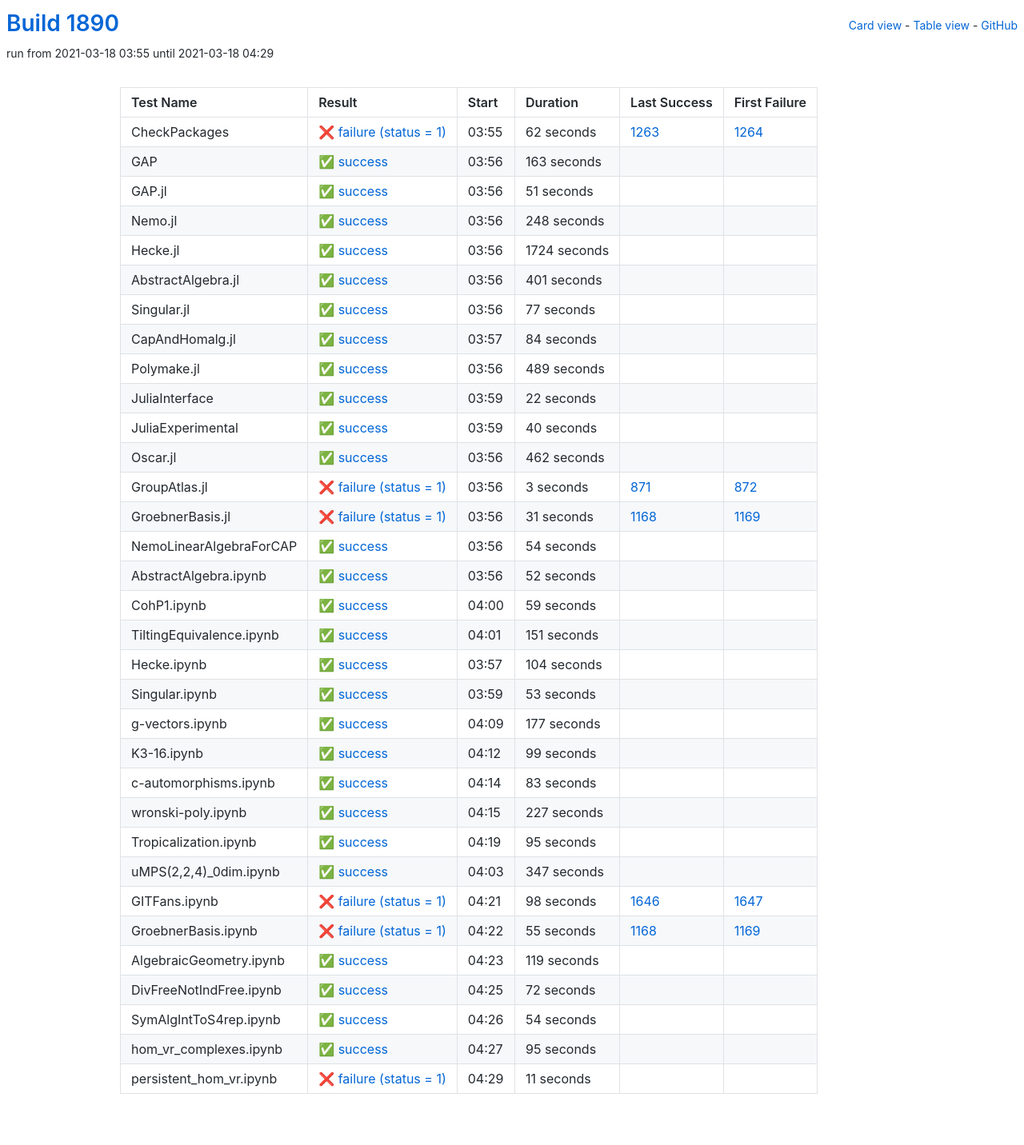
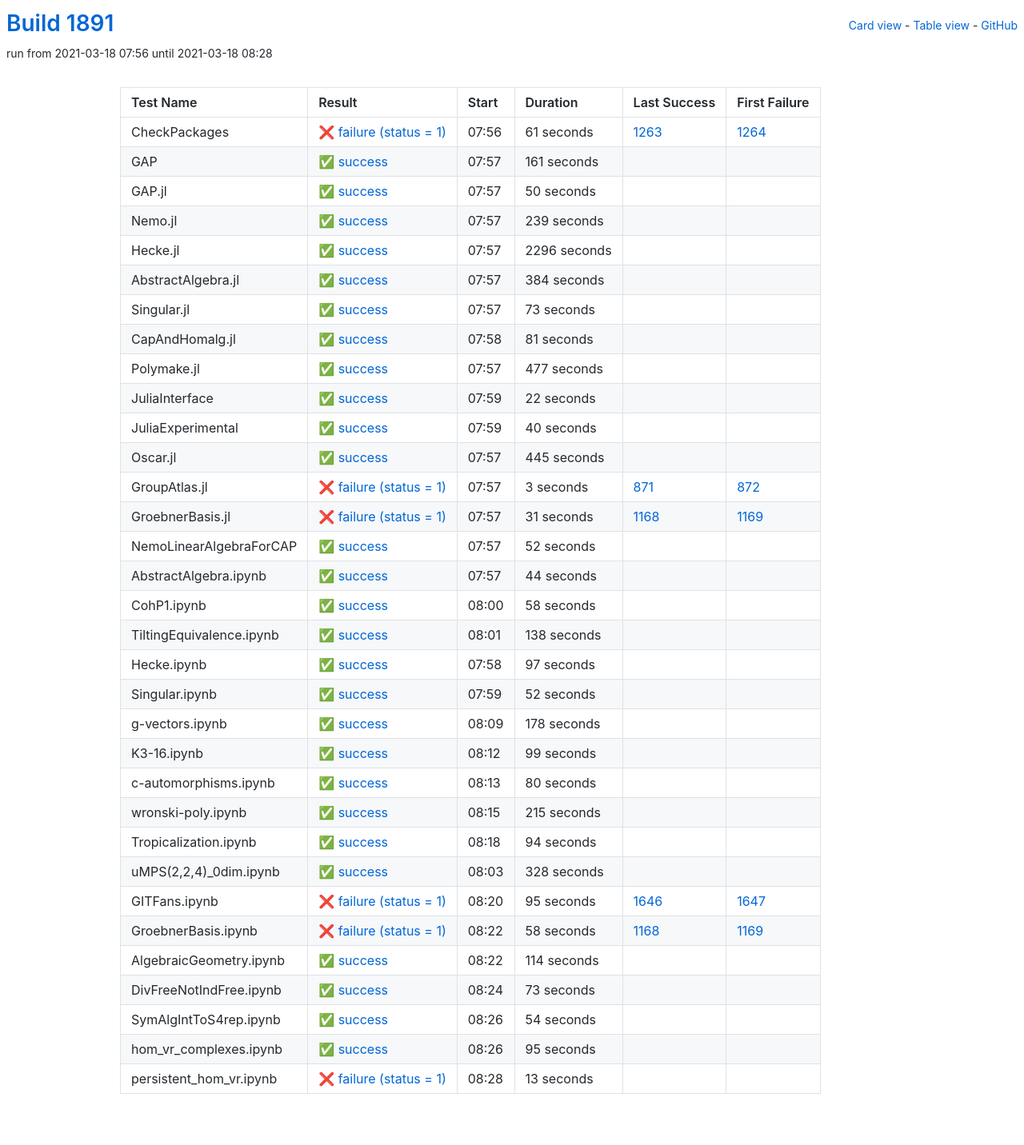
Before and after one commit to oscar-system/oscar-ci-status-stable, a Jekyll site: the page built from table.html, in a window 1280 px wide. Shown: the whole page at 80% size. Built offline with Jekyll 4.4.1, drawn with Linux system fonts in a browser that asks for light colours.

Commit message:
Build #1891

```diff
--- a/_data/ci.yml
+++ b/_data/ci.yml
@@ -1,6 +1,6 @@
 ---
-build: 1890
-build_url: https://oscarci.mathematik.uni-kl.de/job/oscar-stable/1890/
+build: 1891
+build_url: https://oscarci.mathematik.uni-kl.de/job/oscar-stable/1891/
 job: oscar-stable
 organization: oscar-system
 repo: oscar-ci-status-stable
@@ -8,116 +8,116 @@ repourl: https://github.com/oscar-system/oscar-ci-status-stable
 tests:
 - name: CheckPackages
   id: checkpackages
-  log: https://oscarci.mathematik.uni-kl.de/job/oscar-stable/1890/artifact/logs/build-1890/CheckPackages.log
-  start: 2021-03-18 03:55
+  log: https://oscarci.mathematik.uni-kl.de/job/oscar-stable/1891/artifact/logs/build-1891/CheckPackages.log
+  start: 2021-03-18 07:56
   success: false
   exitcode: 1
   status: failure
-  duration: 62
+  duration: 61
   last_success: 1263
   last_success_url: https://oscarci.mathematik.uni-kl.de/job/oscar-stable/1263/
   first_failure: 1264
   first_failure_url: https://oscarci.mathematik.uni-kl.de/job/oscar-stable/1264/
 - name: GAP
   id: gap
-  log: https://oscarci.mathematik.uni-kl.de/job/oscar-stable/1890/artifact/logs/build-1890/GAP.log
-  start: 2021-03-18 03:56
+  log: https://oscarci.mathematik.uni-kl.de/job/oscar-stable/1891/artifact/logs/build-1891/GAP.log
+  start: 2021-03-18 07:57
   success: true
   exitcode: 0
   status: success
-  duration: 163
+  duration: 161
   last_success: false
   last_success_url:
   first_failure: false
   first_failure_url:
 - name: GAP.jl
   id: gap-jl
-  log: https://oscarci.mathematik.uni-kl.de/job/oscar-stable/1890/artifact/logs/build-1890/GAP.jl.log
-  start: 2021-03-18 03:56
+  log: https://oscarci.mathematik.uni-kl.de/job/oscar-stable/1891/artifact/logs/build-1891/GAP.jl.log
+  start: 2021-03-18 07:57
   success: true
   exitcode: 0
   status: success
-  duration: 51
+  duration: 50
   last_success: false
   last_success_url:
   first_failure: false
   first_failure_url:
 - name: Nemo.jl
   id: nemo-jl
-  log: https://oscarci.mathematik.uni-kl.de/job/oscar-stable/1890/artifact/logs/build-1890/Nemo.jl.log
-  start: 2021-03-18 03:56
+  log: https://oscarci.mathematik.uni-kl.de/job/oscar-stable/1891/artifact/logs/build-1891/Nemo.jl.log
+  start: 2021-03-18 07:57
   success: true
   exitcode: 0
   status: success
-  duration: 248
+  duration: 239
   last_success: false
   last_success_url:
   first_failure: false
   first_failure_url:
 - name: Hecke.jl
   id: hecke-jl
-  log: https://oscarci.mathematik.uni-kl.de/job/oscar-stable/1890/artifact/logs/build-1890/Hecke.jl.log
-  start: 2021-03-18 03:56
+  log: https://oscarci.mathematik.uni-kl.de/job/oscar-stable/1891/artifact/logs/build-1891/Hecke.jl.log
+  start: 2021-03-18 07:57
   success: true
   exitcode: 0
   status: success
-  duration: 1724
+  duration: 2296
   last_success: false
   last_success_url:
   first_failure: false
   first_failure_url:
 - name: AbstractAlgebra.jl
   id: abstractalgebra-jl
-  log: https://oscarci.mathematik.uni-kl.de/job/oscar-stable/1890/artifact/logs/build-1890/AbstractAlgebra.jl.log
-  start: 2021-03-18 03:56
+  log: https://oscarci.mathematik.uni-kl.de/job/oscar-stable/1891/artifact/logs/build-1891/AbstractAlgebra.jl.log
+  start: 2021-03-18 07:57
   success: true
   exitcode: 0
   status: success
-  duration: 401
+  duration: 384
   last_success: false
   last_success_url:
   first_failure: false
   first_failure_url:
 - name: Singular.jl
   id: singular-jl
-  log: https://oscarci.mathematik.uni-kl.de/job/oscar-stable/1890/artifact/logs/build-1890/Singular.jl.log
-  start: 2021-03-18 03:56
+  log: https://oscarci.mathematik.uni-kl.de/job/oscar-stable/1891/artifact/logs/build-1891/Singular.jl.log
+  start: 2021-03-18 07:57
   success: true
   exitcode: 0
   status: success
-  duration: 77
+  duration: 73
   last_success: false
   last_success_url:
   first_failure: false
   first_failure_url:
 - name: CapAndHomalg.jl
   id: capandhomalg-jl
-  log: https://oscarci.mathematik.uni-kl.de/job/oscar-stable/1890/artifact/logs/build-1890/CapAndHomalg.jl.log
-  start: 2021-03-18 03:57
+  log: https://oscarci.mathematik.uni-kl.de/job/oscar-stable/1891/artifact/logs/build-1891/CapAndHomalg.jl.log
+  start: 2021-03-18 07:58
   success: true
   exitcode: 0
   status: success
-  duration: 84
+  duration: 81
   last_success: false
   last_success_url:
   first_failure: false
   first_failure_url:
 - name: Polymake.jl
   id: polymake-jl
-  log: https://oscarci.mathematik.uni-kl.de/job/oscar-stable/1890/artifact/logs/build-1890/Polymake.jl.log
-  start: 2021-03-18 03:56
+  log: https://oscarci.mathematik.uni-kl.de/job/oscar-stable/1891/artifact/logs/build-1891/Polymake.jl.log
+  start: 2021-03-18 07:57
   success: true
   exitcode: 0
   status: success
-  duration: 489
+  duration: 477
   last_success: false
   last_success_url:
   first_failure: false
   first_failure_url:
 - name: JuliaInterface
   id: juliainterface
-  log: https://oscarci.mathematik.uni-kl.de/job/oscar-stable/1890/artifact/logs/build-1890/JuliaInterface.log
-  start: 2021-03-18 03:59
+  log: https://oscarci.mathematik.uni-kl.de/job/oscar-stable/1891/artifact/logs/build-1891/JuliaInterface.log
+  start: 2021-03-18 07:59
   success: true
   exitcode: 0
   status: success
@@ -128,8 +128,8 @@ tests:
   first_failure_url:
 - name: JuliaExperimental
   id: juliaexperimental
-  log: https://oscarci.mathematik.uni-kl.de/job/oscar-stable/1890/artifact/logs/build-1890/JuliaExperimental.log
-  start: 2021-03-18 03:59
+  log: https://oscarci.mathematik.uni-kl.de/job/oscar-stable/1891/artifact/logs/build-1891/JuliaExperimental.log
+  start: 2021-03-18 07:59
   success: true
   exitcode: 0
   status: success
@@ -140,20 +140,20 @@ tests:
   first_failure_url:
 - name: Oscar.jl
   id: oscar-jl
-  log: https://oscarci.mathematik.uni-kl.de/job/oscar-stable/1890/artifact/logs/build-1890/Oscar.jl.log
-  start: 2021-03-18 03:56
+  log: https://oscarci.mathematik.uni-kl.de/job/oscar-stable/1891/artifact/logs/build-1891/Oscar.jl.log
+  start: 2021-03-18 07:57
   success: true
   exitcode: 0
   status: success
-  duration: 462
+  duration: 445
   last_success: false
   last_success_url:
   first_failure: false
   first_failure_url:
 - name: GroupAtlas.jl
   id: groupatlas-jl
-  log: https://oscarci.mathematik.uni-kl.de/job/oscar-stable/1890/artifact/logs/build-1890/GroupAtlas.jl.log
-  start: 2021-03-18 03:56
+  log: https://oscarci.mathematik.uni-kl.de/job/oscar-stable/1891/artifact/logs/build-1891/GroupAtlas.jl.log
+  start: 2021-03-18 07:57
   success: false
   exitcode: 1
   status: failure
@@ -164,8 +164,8 @@ tests:
   first_failure_url: https://oscarci.mathematik.uni-kl.de/job/oscar-stable/872/
 - name: GroebnerBasis.jl
   id: groebnerbasis-jl
-  log: https://oscarci.mathematik.uni-kl.de/job/oscar-stable/1890/artifact/logs/build-1890/GroebnerBasis.jl.log
-  start: 2021-03-18 03:56
+  log: https://oscarci.mathematik.uni-kl.de/job/oscar-stable/1891/artifact/logs/build-1891/GroebnerBasis.jl.log
+  start: 2021-03-18 07:57
   success: false
   exitcode: 1
   status: failure
@@ -176,20 +176,8 @@ tests:
   first_failure_url: https://oscarci.mathematik.uni-kl.de/job/oscar-stable/1169/
 - name: NemoLinearAlgebraForCAP
   id: nemolinearalgebraforcap
-  log: https://oscarci.mathematik.uni-kl.de/job/oscar-stable/1890/artifact/logs/build-1890/NemoLinearAlgebraForCAP.log
-  start: 2021-03-18 03:56
-  success: true
-  exitcode: 0
-  status: success
-  duration: 54
-  last_success: false
-  last_success_url:
-  first_failure: false
-  first_failure_url:
-- name: AbstractAlgebra.ipynb
-  id: abstractalgebra-ipynb
-  log: https://oscarci.mathematik.uni-kl.de/job/oscar-stable/1890/artifact/logs/build-1890/AbstractAlgebra.ipynb.log
-  start: 2021-03-18 03:56
+  log: https://oscarci.mathematik.uni-kl.de/job/oscar-stable/1891/artifact/logs/build-1891/NemoLinearAlgebraForCAP.log
+  start: 2021-03-18 07:57
   success: true
   exitcode: 0
   status: success
@@ -198,70 +186,82 @@ tests:
   last_success_url:
   first_failure: false
   first_failure_url:
-- name: CohP1.ipynb
-  id: cohp1-ipynb
-  log: https://oscarci.mathematik.uni-kl.de/job/oscar-stable/1890/artifact/logs/build-1890/CohP1.ipynb.log
-  start: 2021-03-18 04:00
+- name: AbstractAlgebra.ipynb
+  id: abstractalgebra-ipynb
+  log: https://oscarci.mathematik.uni-kl.de/job/oscar-stable/1891/artifact/logs/build-1891/AbstractAlgebra.ipynb.log
+  start: 2021-03-18 07:57
   success: true
   exitcode: 0
   status: success
-  duration: 59
+  duration: 44
+  last_success: false
+  last_success_url:
+  first_failure: false
+  first_failure_url:
+- name: CohP1.ipynb
+  id: cohp1-ipynb
+  log: https://oscarci.mathematik.uni-kl.de/job/oscar-stable/1891/artifact/logs/build-1891/CohP1.ipynb.log
+  start: 2021-03-18 08:00
+  success: true
+  exitcode: 0
+  status: success
+  duration: 58
   last_success: false
   last_success_url:
   first_failure: false
   first_failure_url:
 - name: TiltingEquivalence.ipynb
   id: tiltingequivalence-ipynb
-  log: https://oscarci.mathematik.uni-kl.de/job/oscar-stable/1890/artifact/logs/build-1890/TiltingEquivalence.ipynb.log
-  start: 2021-03-18 04:01
+  log: https://oscarci.mathematik.uni-kl.de/job/oscar-stable/1891/artifact/logs/build-1891/TiltingEquivalence.ipynb.log
+  start: 2021-03-18 08:01
   success: true
   exitcode: 0
   status: success
-  duration: 151
+  duration: 138
   last_success: false
   last_success_url:
   first_failure: false
   first_failure_url:
 - name: Hecke.ipynb
   id: hecke-ipynb
-  log: https://oscarci.mathematik.uni-kl.de/job/oscar-stable/1890/artifact/logs/build-1890/Hecke.ipynb.log
-  start: 2021-03-18 03:57
+  log: https://oscarci.mathematik.uni-kl.de/job/oscar-stable/1891/artifact/logs/build-1891/Hecke.ipynb.log
+  start: 2021-03-18 07:58
   success: true
   exitcode: 0
   status: success
-  duration: 104
+  duration: 97
   last_success: false
   last_success_url:
   first_failure: false
   first_failure_url:
 - name: Singular.ipynb
   id: singular-ipynb
-  log: https://oscarci.mathematik.uni-kl.de/job/oscar-stable/1890/artifact/logs/build-1890/Singular.ipynb.log
-  start: 2021-03-18 03:59
+  log: https://oscarci.mathematik.uni-kl.de/job/oscar-stable/1891/artifact/logs/build-1891/Singular.ipynb.log
+  start: 2021-03-18 07:59
   success: true
   exitcode: 0
   status: success
-  duration: 53
+  duration: 52
   last_success: false
   last_success_url:
   first_failure: false
   first_failure_url:
 - name: g-vectors.ipynb
   id: g-vectors-ipynb
-  log: https://oscarci.mathematik.uni-kl.de/job/oscar-stable/1890/artifact/logs/build-1890/g-vectors.ipynb.log
-  start: 2021-03-18 04:09
+  log: https://oscarci.mathematik.uni-kl.de/job/oscar-stable/1891/artifact/logs/build-1891/g-vectors.ipynb.log
+  start: 2021-03-18 08:09
   success: true
   exitcode: 0
   status: success
-  duration: 177
+  duration: 178
   last_success: false
   last_success_url:
   first_failure: false
   first_failure_url:
 - name: K3-16.ipynb
   id: k3-16-ipynb
-  log: https://oscarci.mathematik.uni-kl.de/job/oscar-stable/1890/artifact/logs/build-1890/K3-16.ipynb.log
-  start: 2021-03-18 04:12
+  log: https://oscarci.mathematik.uni-kl.de/job/oscar-stable/1891/artifact/logs/build-1891/K3-16.ipynb.log
+  start: 2021-03-18 08:12
   success: true
   exitcode: 0
   status: success
@@ -272,104 +272,104 @@ tests:
   first_failure_url:
 - name: c-automorphisms.ipynb
   id: c-automorphisms-ipynb
-  log: https://oscarci.mathematik.uni-kl.de/job/oscar-stable/1890/artifact/logs/build-1890/c-automorphisms.ipynb.log
-  start: 2021-03-18 04:14
+  log: https://oscarci.mathematik.uni-kl.de/job/oscar-stable/1891/artifact/logs/build-1891/c-automorphisms.ipynb.log
+  start: 2021-03-18 08:13
   success: true
   exitcode: 0
   status: success
-  duration: 83
+  duration: 80
   last_success: false
   last_success_url:
   first_failure: false
   first_failure_url:
 - name: wronski-poly.ipynb
   id: wronski-poly-ipynb
-  log: https://oscarci.mathematik.uni-kl.de/job/oscar-stable/1890/artifact/logs/build-1890/wronski-poly.ipynb.log
-  start: 2021-03-18 04:15
+  log: https://oscarci.mathematik.uni-kl.de/job/oscar-stable/1891/artifact/logs/build-1891/wronski-poly.ipynb.log
+  start: 2021-03-18 08:15
   success: true
   exitcode: 0
   status: success
-  duration: 227
+  duration: 215
   last_success: false
   last_success_url:
   first_failure: false
   first_failure_url:
 - name: Tropicalization.ipynb
   id: tropicalization-ipynb
-  log: https://oscarci.mathematik.uni-kl.de/job/oscar-stable/1890/artifact/logs/build-1890/Tropicalization.ipynb.log
-  start: 2021-03-18 04:19
+  log: https://oscarci.mathematik.uni-kl.de/job/oscar-stable/1891/artifact/logs/build-1891/Tropicalization.ipynb.log
+  start: 2021-03-18 08:18
   success: true
   exitcode: 0
   status: success
-  duration: 95
+  duration: 94
   last_success: false
   last_success_url:
   first_failure: false
   first_failure_url:
 - name: uMPS(2,2,4)_0dim.ipynb
   id: umps-2-2-4-0dim-ipynb
-  log: https://oscarci.mathematik.uni-kl.de/job/oscar-stable/1890/artifact/logs/build-1890/uMPS-2-2-4-_0dim.ipynb.log
-  start: 2021-03-18 04:03
+  log: https://oscarci.mathematik.uni-kl.de/job/oscar-stable/1891/artifact/logs/build-1891/uMPS-2-2-4-_0dim.ipynb.log
+  start: 2021-03-18 08:03
   success: true
   exitcode: 0
   status: success
-  duration: 347
+  duration: 328
   last_success: false
   last_success_url:
   first_failure: false
   first_failure_url:
 - name: GITFans.ipynb
   id: gitfans-ipynb
-  log: https://oscarci.mathematik.uni-kl.de/job/oscar-stable/1890/artifact/logs/build-1890/GITFans.ipynb.log
-  start: 2021-03-18 04:21
+  log: https://oscarci.mathematik.uni-kl.de/job/oscar-stable/1891/artifact/logs/build-1891/GITFans.ipynb.log
+  start: 2021-03-18 08:20
   success: false
   exitcode: 1
   status: failure
-  duration: 98
+  duration: 95
   last_success: 1646
   last_success_url: https://oscarci.mathematik.uni-kl.de/job/oscar-stable/1646/
   first_failure: 1647
   first_failure_url: https://oscarci.mathematik.uni-kl.de/job/oscar-stable/1647/
 - name: GroebnerBasis.ipynb
   id: groebnerbasis-ipynb
-  log: https://oscarci.mathematik.uni-kl.de/job/oscar-stable/1890/artifact/logs/build-1890/GroebnerBasis.ipynb.log
-  start: 2021-03-18 04:22
+  log: https://oscarci.mathematik.uni-kl.de/job/oscar-stable/1891/artifact/logs/build-1891/GroebnerBasis.ipynb.log
+  start: 2021-03-18 08:22
   success: false
   exitcode: 1
   status: failure
-  duration: 55
+  duration: 58
   last_success: 1168
   last_success_url: https://oscarci.mathematik.uni-kl.de/job/oscar-stable/1168/
   first_failure: 1169
   first_failure_url: https://oscarci.mathematik.uni-kl.de/job/oscar-stable/1169/
 - name: AlgebraicGeometry.ipynb
   id: algebraicgeometry-ipynb
-  log: https://oscarci.mathematik.uni-kl.de/job/oscar-stable/1890/artifact/logs/build-1890/AlgebraicGeometry.ipynb.log
-  start: 2021-03-18 04:23
+  log: https://oscarci.mathematik.uni-kl.de/job/oscar-stable/1891/artifact/logs/build-1891/AlgebraicGeometry.ipynb.log
+  start: 2021-03-18 08:22
   success: true
   exitcode: 0
   status: success
-  duration: 119
+  duration: 114
   last_success: false
   last_success_url:
   first_failure: false
   first_failure_url:
 - name: DivFreeNotIndFree.ipynb
   id: divfreenotindfree-ipynb
-  log: https://oscarci.mathematik.uni-kl.de/job/oscar-stable/1890/artifact/logs/build-1890/DivFreeNotIndFree.ipynb.log
-  start: 2021-03-18 04:25
+  log: https://oscarci.mathematik.uni-kl.de/job/oscar-stable/1891/artifact/logs/build-1891/DivFreeNotIndFree.ipynb.log
+  start: 2021-03-18 08:24
   success: true
   exitcode: 0
   status: success
-  duration: 72
+  duration: 73
   last_success: false
   last_success_url:
   first_failure: false
   first_failure_url:
 - name: SymAlgIntToS4rep.ipynb
   id: symalginttos4rep-ipynb
-  log: https://oscarci.mathematik.uni-kl.de/job/oscar-stable/1890/artifact/logs/build-1890/SymAlgIntToS4rep.ipynb.log
-  start: 2021-03-18 04:26
+  log: https://oscarci.mathematik.uni-kl.de/job/oscar-stable/1891/artifact/logs/build-1891/SymAlgIntToS4rep.ipynb.log
+  start: 2021-03-18 08:26
   success: true
   exitcode: 0
   status: success
@@ -380,8 +380,8 @@ tests:
   first_failure_url:
 - name: hom_vr_complexes.ipynb
   id: hom-vr-complexes-ipynb
-  log: https://oscarci.mathematik.uni-kl.de/job/oscar-stable/1890/artifact/logs/build-1890/hom_vr_complexes.ipynb.log
-  start: 2021-03-18 04:27
+  log: https://oscarci.mathematik.uni-kl.de/job/oscar-stable/1891/artifact/logs/build-1891/hom_vr_complexes.ipynb.log
+  start: 2021-03-18 08:26
   success: true
   exitcode: 0
   status: success
@@ -392,12 +392,12 @@ tests:
   first_failure_url:
 - name: persistent_hom_vr.ipynb
   id: persistent-hom-vr-ipynb
-  log: https://oscarci.mathematik.uni-kl.de/job/oscar-stable/1890/artifact/logs/build-1890/persistent_hom_vr.ipynb.log
-  start: 2021-03-18 04:29
+  log: https://oscarci.mathematik.uni-kl.de/job/oscar-stable/1891/artifact/logs/build-1891/persistent_hom_vr.ipynb.log
+  start: 2021-03-18 08:28
   success: false
   exitcode: 1
   status: failure
-  duration: 11
+  duration: 13
   last_success: false
   last_success_url:
   first_failure: false
```
Also changed, not shown: README.md.
